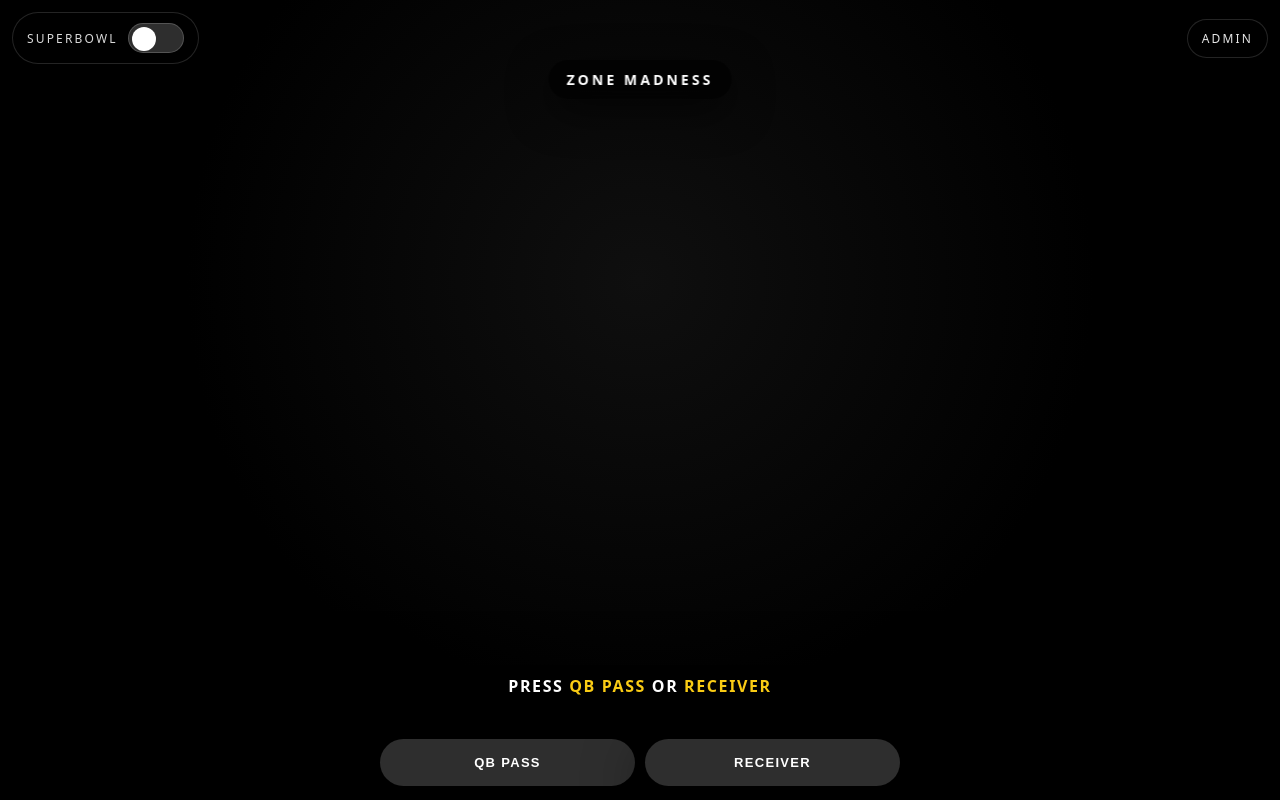
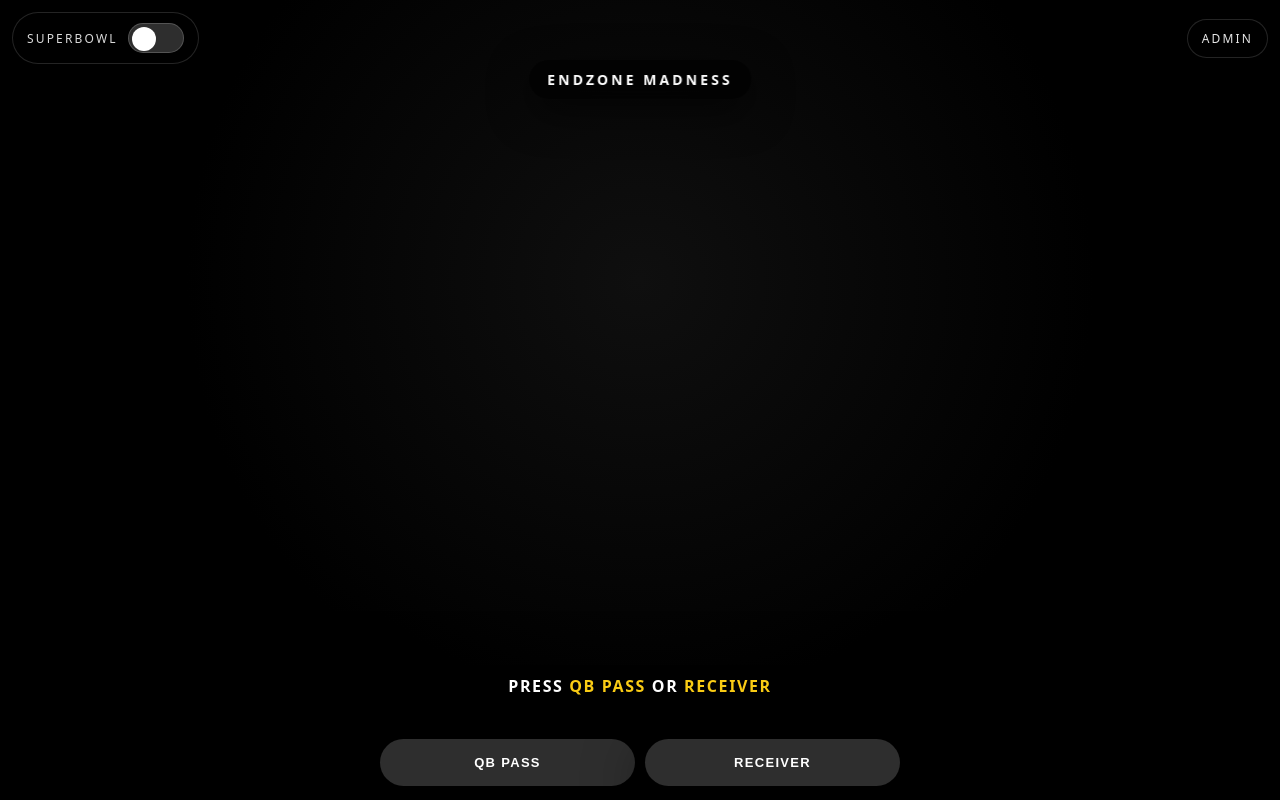
Before and after one commit to theproductbar/hot-seat-football, a website: page public/index.html in a window 1280 px wide. Drawn offline with Linux system fonts and the light colour scheme; no server answers.

Commit message:
Fix Label Title Text

```diff
--- a/public/index.html
+++ b/public/index.html
@@ -298,7 +298,7 @@
     </div>
 
     <!-- ✅ Second row title -->
-    <div class="topTitle">Zone Madness</div>
+    <div class="topTitle">Endzone Madness</div>
 
     <img id="image" alt="">
     <div class="veil"></div>
```
